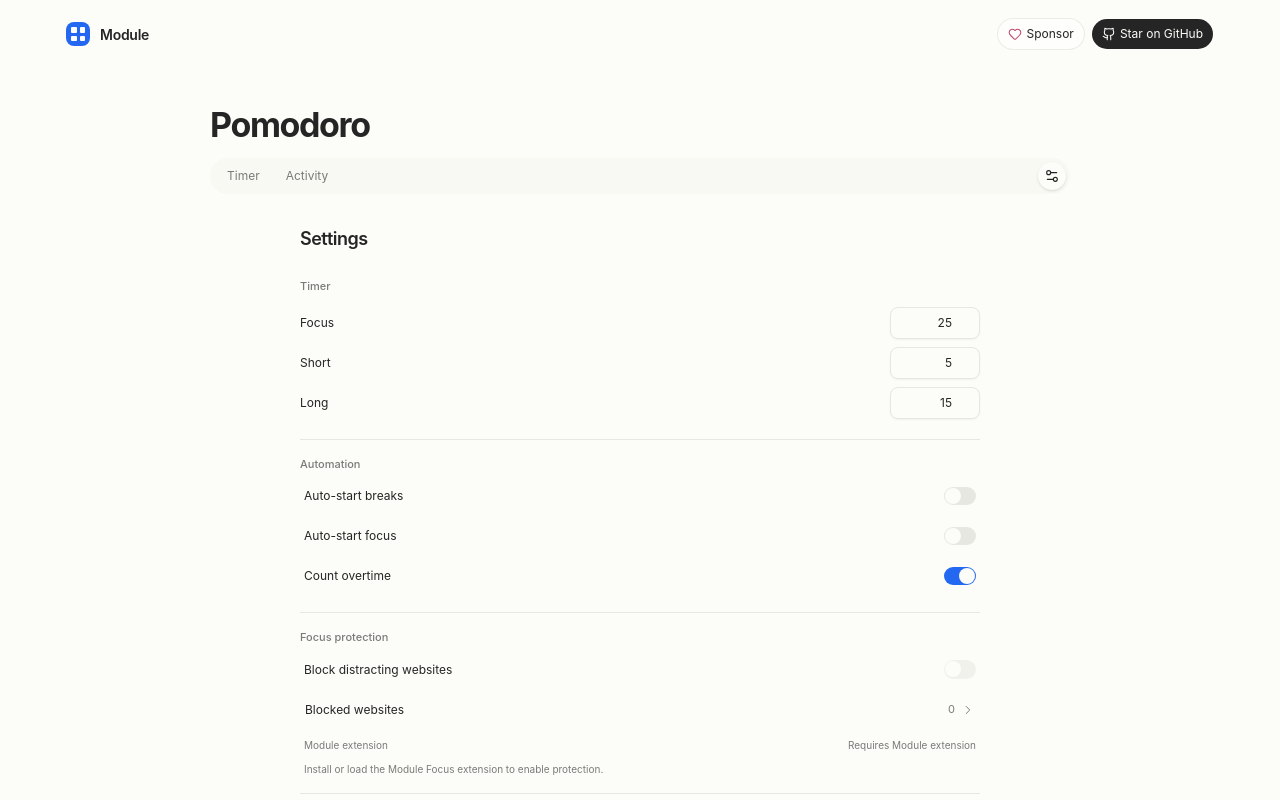
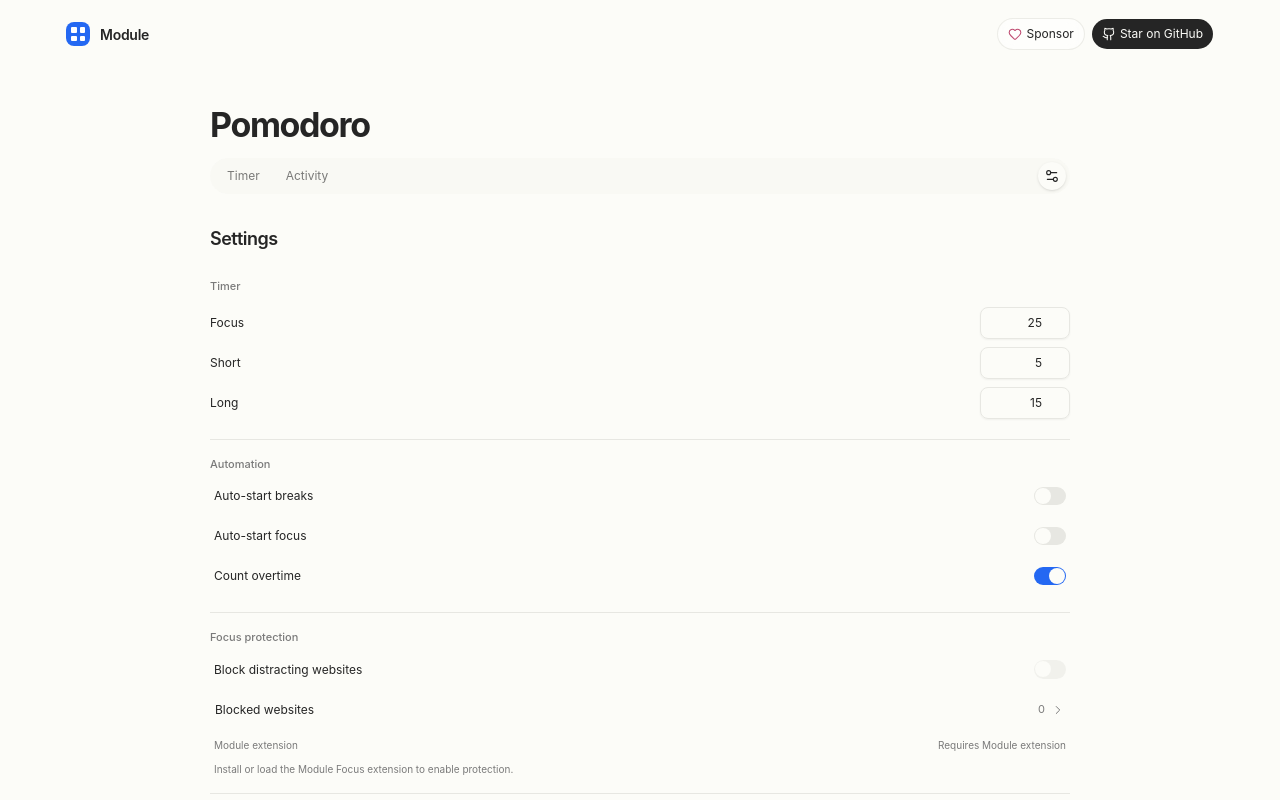
Before and after one commit to howlil/modu-app, a SvelteKit app: page /pomodoro in a window 1280 px wide. Both pictures are taken after a click on the tab 1052 px from the left and 176 px from the top of the page. Shown: the top 800 px of the page. Built offline with nearby package versions, Linux system fonts and the light colour scheme.

Commit message:
style(layout): unify pomodoro views on one content axis

```diff
--- a/src/routes/pomodoro/+page.svelte
+++ b/src/routes/pomodoro/+page.svelte
@@ -1101,6 +1101,7 @@
     </Tabs.Root>
   </div>
 
+  <div class="mx-auto w-full max-w-[860px] min-w-0">
   {#if activeView === 'timer'}
     <div class="mx-auto flex max-w-[680px] flex-col items-center text-center">
       <div
@@ -1269,7 +1270,7 @@
       onGoalChange={updateGoal}
     />
   {:else}
-    <div class="mx-auto w-full max-w-[680px] text-left">
+    <div class="w-full min-w-0 text-left">
       <div class="mb-6 flex min-h-8 items-center gap-1">
         {#if settingsPanel !== 'main'}
           <Button
@@ -1512,4 +1513,5 @@
         {/if}
     </div>
   {/if}
+  </div>
 </section>
```
